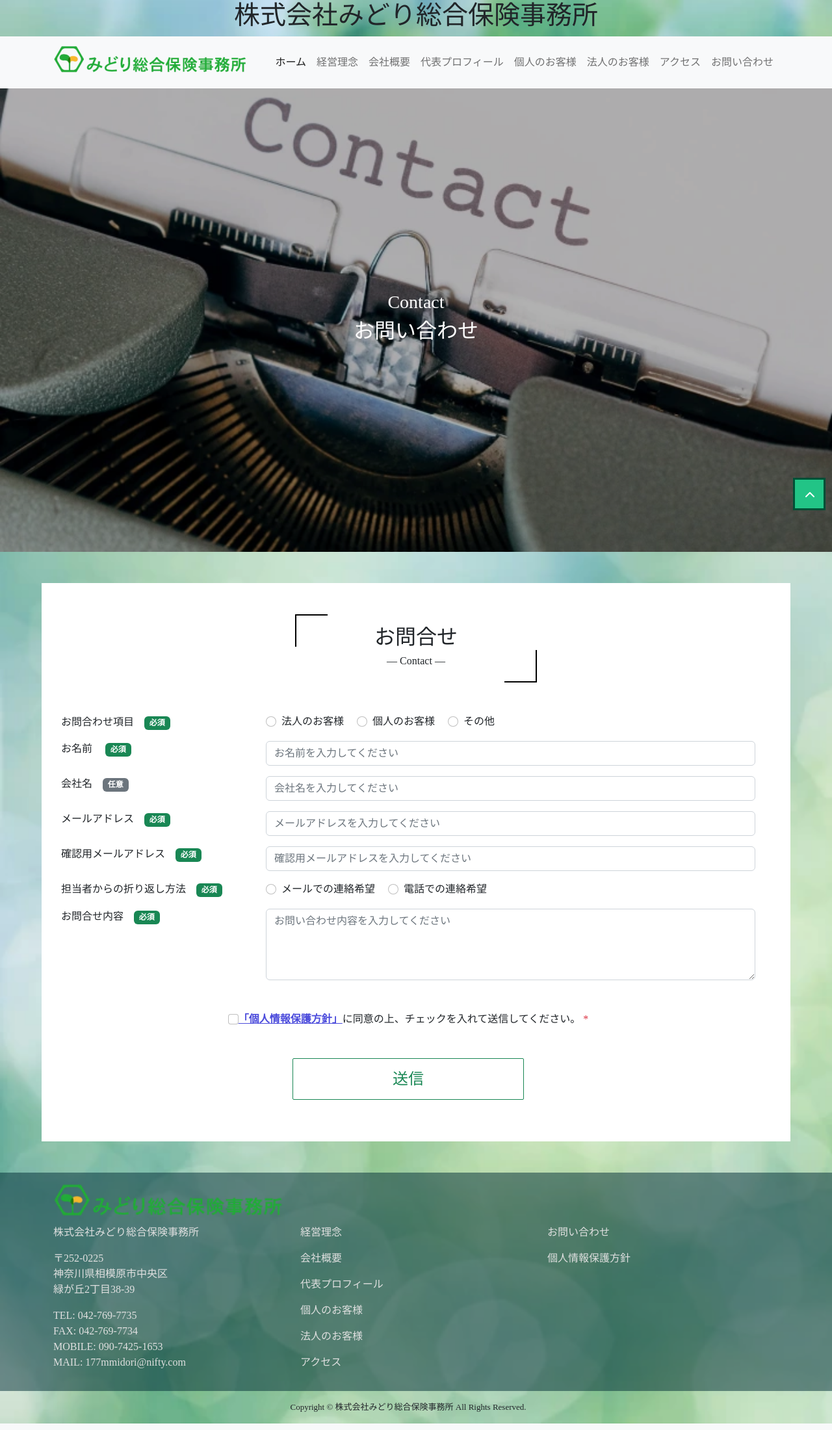
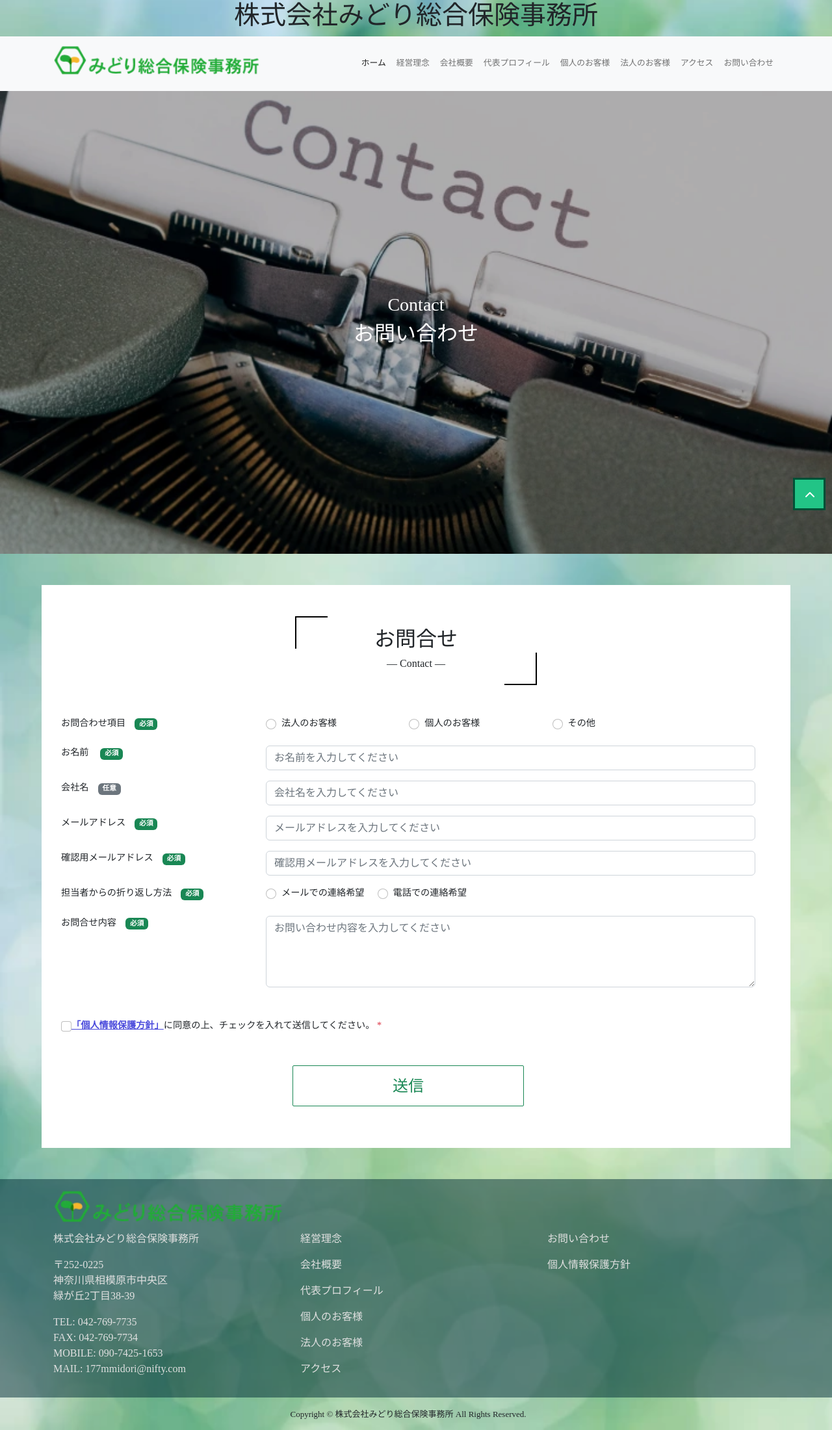
Before and after one commit to linepark-webteam/midori-insurance-sample, a PHP site: page /contact/ in a window 1280 px wide. Shown: the whole page at 65% size. Run offline with PHP 8.4, Linux system fonts and the light colour scheme; some libraries are stand-ins or nearby versions; some web fonts are replaced.

Commit message:
ヘッダーメニュー、コンタクトフォームのレスポンシブ化

```diff
--- a/contact/index.html
+++ b/contact/index.html
@@ -36,7 +36,7 @@
       <div class="leaf-loader"></div>
   </div>
 
-  <h1 class="brand d-lg-flex justify-content-center">株式会社みどり総合保険事務所<!-- 名刺の画像等に変更？ --></h1>
+  <h1 class="brand d-md-flex justify-content-center">株式会社みどり総合保険事務所<!-- 名刺の画像等に変更？ --></h1>
   <!-- Navbar -->
   <nav class="navbar navbar-expand-lg navbar-light bg-light sticky-top">
     <div class="container">
@@ -92,7 +92,7 @@
     <div class="container">
       <div class="mb-3">
         <div class="mb-5 d-flex flex-column align-items-center">
-          <div class="section-header col-lg-4">
+          <div class="section-header col-md-4">
             <h2>お問合せ</h2>
             <h6>― Contact ―</h6>
           </div>
@@ -100,55 +100,56 @@
         <div class="container row">
           <form>
             <!-- お問合わせ項目 -->
-            <div class="form-group d-lg-flex align-items-center">
-              <label for="inquiryType" class="col-lg-3 me-5">お問合わせ項目　<span
+            <div class="form-group col-12 d-md-flex ">
+              <label for="inquiryType" class="col-md-3 mb-2 me-5">お問合わせ項目　<span
                   class="badge text-bg-success">必須</span></label>
-              <div class="">
-                <div class="form-check form-check-inline">
+              <!-- <div class="row"> -->
+              <div class="col-9">
+                <div class="form-check form-check-inline col-md-3">
                   <input class="form-check-input" type="radio" name="inquiryType" id="corporate" value="corporate"
                     required>
                   <label class="form-check-label" for="corporate">法人のお客様</label>
                 </div>
-                <div class="form-check form-check-inline">
+                <div class="form-check form-check-inline col-md-3">
                   <input class="form-check-input" type="radio" name="inquiryType" id="individual" value="individual"
                     required>
                   <label class="form-check-label" for="individual">個人のお客様</label>
                 </div>
-                <div class="form-check form-check-inline">
+                <div class="form-check form-check-inline col-md-3">
                   <input class="form-check-input" type="radio" name="inquiryType" id="other" value="other" required>
                   <label class="form-check-label" for="other">その他</label>
                 </div>
+                </div>
               </div>
-            </div>
 
             <!-- お名前 -->
-            <div class="form-group d-lg-flex mt-3">
-              <label for="name" class="col-lg-3 me-5">お名前　 <span class="badge text-bg-success">必須</span></label>
+            <div class="form-group d-md-flex mt-3">
+              <label for="name" class="col-md-3 mb-2 me-5">お名前　 <span class="badge text-bg-success">必須</span></label>
               <input type="text" class="form-control" id="name" placeholder="お名前を入力してください" required>
             </div>
 
             <!-- 会社名 -->
-            <div class="form-group d-lg-flex mt-3">
-              <label for="companyName" class="col-lg-3 me-5">会社名　<span class="badge text-bg-secondary">任意</span></label>
+            <div class="form-group d-md-flex mt-3">
+              <label for="companyName" class="col-md-3 mb-2  me-5">会社名　<span class="badge text-bg-secondary">任意</span></label>
               <input type="text" class="form-control" id="companyName" placeholder="会社名を入力してください">
             </div>
 
             <!-- メールアドレス -->
-            <div class="form-group d-lg-flex mt-3">
-              <label for="email" class="col-lg-3 me-5">メールアドレス　<span class="badge text-bg-success">必須</span></label>
+            <div class="form-group d-md-flex mt-3">
+              <label for="email" class="col-md-3 mb-2 me-5">メールアドレス　<span class="badge text-bg-success">必須</span></label>
               <input type="email" class="form-control" id="email" placeholder="メールアドレスを入力してください" required>
             </div>
 
             <!-- 確認用メールアドレス -->
-            <div class="form-group d-lg-flex mt-3">
-              <label for="confirmEmail" class="col-lg-3 me-5">確認用メールアドレス　<span
+            <div class="form-group d-md-flex mt-3">
+              <label for="confirmEmail" class="col-md-3 mb-2 me-5">確認用メールアドレス　<span
                   class="badge text-bg-success">必須</span></label>
               <input type="email" class="form-control" id="confirmEmail" placeholder="確認用メールアドレスを入力してください" required>
             </div>
 
             <!-- 担当者からの折り返し方法 -->
-            <div class="form-group d-lg-flex mt-3">
-              <label class="col-lg-3 me-5">担当者からの折り返し方法　<span class="badge text-bg-success">必須</span></label>
+            <div class="form-group d-md-flex mt-3">
+              <label class="col-md-3 mb-2 me-5">担当者からの折り返し方法　<span class="badge text-bg-success">必須</span></label>
               <div>
                 <div class="form-check form-check-inline">
                   <input class="form-check-input" type="radio" name="callbackPreference" id="contactByEmail"
@@ -164,13 +165,13 @@
             </div>
 
             <!-- お問合せ内容 -->
-            <div class="form-group d-lg-flex mt-3">
-              <label for="inquiry" class="col-lg-3 me-5">お問合せ内容　<span class="badge text-bg-success">必須</span></label>
+            <div class="form-group d-md-flex mt-3">
+              <label for="inquiry" class="col-md-3 mb-2 me-5">お問合せ内容　<span class="badge text-bg-success">必須</span></label>
               <textarea class="form-control" id="inquiry" rows="4" placeholder="お問い合わせ内容を入力してください" required></textarea>
             </div>
 
             <!-- 「個人情報保護方針」 -->
-            <div class="form-group form-check d-lg-flex justify-content-center my-5">
+            <div class="form-group form-check d-flex my-5">
               <input type="checkbox" class="form-check-input" id="privacyPolicy" required>
               <label class="form-check-label" for="privacyPolicy"><a
                   href="../privacy-policy/">「個人情報保護方針」</a>に同意の上、チェックを入れて送信してください。 <span
@@ -179,7 +180,7 @@
 
             <!-- 送信ボタン -->
             <div class="d-flex justify-content-center">
-              <button type="submit" class="btn btn-outline-success col-lg-4">送信</button>
+              <button type="submit" class="btn btn-outline-success col-4">送信</button>
             </div>
           </form>
         </div>
@@ -189,12 +190,12 @@
   <footer class="container-fluid d-flex justify-content-center mt-5 py-3">
     <div class="container">
       <div class="row">
-        <div class="col-6 col-lg-4">
+        <div class="col-6 col-md-4">
       <img src="../img/midori-insurance.webp" alt="logo" class="col-12">
     </div>
     </div>
     <div class="row d-flex justify-content-around">
-      <div class="col-lg-4 align-content-center">
+      <div class="col-md-4 align-content-center">
         <p class="content-text">株式会社みどり総合保険事務所</p>
         <p class="content-text">
           〒252-0225<br>
@@ -205,7 +206,7 @@
             href="tel:090-7425-1653">090-7425-1653</a><br>MAIL: <a
             href="mailto:177mmidori@nifty.com">177mmidori@nifty.com</a></p>
       </div>
-      <div class="col-lg-4">
+      <div class="col-md-4">
         <p class="content-text"><a href="../philosophy/">経営理念</a></p>
         <p class="content-text"><a href="../company/">会社概要</a></p>
         <p class="content-text"><a href="../profile/">代表プロフィール</a></p>
@@ -213,7 +214,7 @@
         <p class="content-text"><a href="../corporation-products/">法人のお客様</a></p>
         <p class="content-text"><a href="../access/">アクセス</a></p>
       </div>
-      <div class="col-lg-4">
+      <div class="col-md-4">
         <p class="content-text"><a href="../contact/">お問い合わせ</a></p>
         <p class="content-text"><a href="../privacy-policy/">個人情報保護方針</a></p>
       </div>
--- a/css/responsive.css
+++ b/css/responsive.css
@@ -1,5 +1,4 @@
 @media screen and (max-width: 960px) {
-
   .brand {
     font-size: calc(22px + 6 * ((100vw - 320px) / 640));
     margin: 0 auto;
@@ -11,16 +10,9 @@
     width: 50vw;
     height: auto;
   }
-/* ヘッダーのイメージのみ768px以上を指定 */
-@media screen and (min-width: 768px) {
-  .navbar-brand img{
-    width: 30vw;
-    height: auto;
-  }
-}
 
   .carousel-fixed-text {
-  background-color: rgba(0, 0, 0, .3);
+    background-color: rgba(0, 0, 0, 0.3);
   }
   .carousel-fixed-text p {
     font-size: calc(16px + 8 * ((100vw - 320px) / 640));
@@ -31,24 +23,24 @@
   }
 
   /* 下層ページ 画像上の文字 */
-.hero-fixed-text h3{
+  .hero-fixed-text h3 {
     font-size: calc(14px + 2 * ((100vw - 320px) / 640));
     font-weight: 600;
   }
-.hero-fixed-text h2{
+  .hero-fixed-text h2 {
     font-size: calc(16px + 4 * ((100vw - 320px) / 640));
     font-weight: 600;
   }
   /* 下層ページ タイトルの文字サイズ */
-.section-header h2{
+  .section-header h2 {
     font-size: calc(14px + 2 * ((100vw - 320px) / 640));
     font-weight: 600;
   }
-.section-header span{
+  .section-header span {
     font-size: calc(10px + 2 * ((100vw - 320px) / 640));
     font-weight: 600;
   }
-.section-header h6{
+  .section-header h6 {
     font-size: calc(10px + 2 * ((100vw - 320px) / 640));
     font-weight: 600;
   }
@@ -66,18 +58,18 @@
   }
 
   /* CONTACT */
-.form-group label{
-  font-size: calc(10px + 2 * ((100vw - 320px) / 640));
+  .form-group label {
+    font-size: calc(10px + 2 * ((100vw - 320px) / 879));
     vertical-align: text-bottom;
   }
-.form-group input{
+  .form-group input {
     font-size: calc(10px + 2 * ((100vw - 320px) / 640));
   }
   /* ラジオボタン項目 */
   .form-check-inline {
     font-size: calc(4px + 2 * ((100vw - 320px) / 640));
   }
-.form-group textarea{
+  .form-group textarea {
     font-size: calc(10px + 2 * ((100vw - 320px) / 640));
   }
   /* 送信ボタン */
@@ -85,3 +77,27 @@ button[type="submit"] {
     font-size: calc(16px + 2 * ((100vw - 320px) / 640));
   }
 }
+
+/* 以下、微調整項目 */
+
+/* ヘッダーのイメージのみ768px以上を指定 */
+@media screen and (min-width: 768px) {
+  .navbar-brand img {
+    width: 25vw;
+    height: auto;
+  }
+}
+
+/* ヘッダーメニューの992px以上の文字サイズ */
+@media screen and (min-width: 992px) {
+  .navbar-expand-lg .navbar-nav .nav-link {
+    font-size: calc(10px + 2 * ((100vw - 992px) / 207));
+  }
+}
+
+/* ヘッダーメニューの1199px以下の文字サイズ */
+@media screen and (max-width: 1199px) {
+  .navbar-expand-lg .navbar-nav .nav-link {
+    font-size: calc(10px + 2 * ((100vw - 992px) / 207));
+  }
+}
--- a/css/style.css
+++ b/css/style.css
@@ -15,6 +15,7 @@ a {
 a:hover {
   color:white
 }
+
 
 
 
@@ -179,6 +180,11 @@ footer a:hover::after {
   font-weight: 600;
 }
 
+.form-group label {
+  font-size: calc(12px + 2 * ((100vw - 320px) / 879));
+  vertical-align: text-bottom;
+}
+
 
 /* Topへスクロールボタン全体 */
 #page_top{
```
Lines whose indentation alone changed are shown as unchanged.
